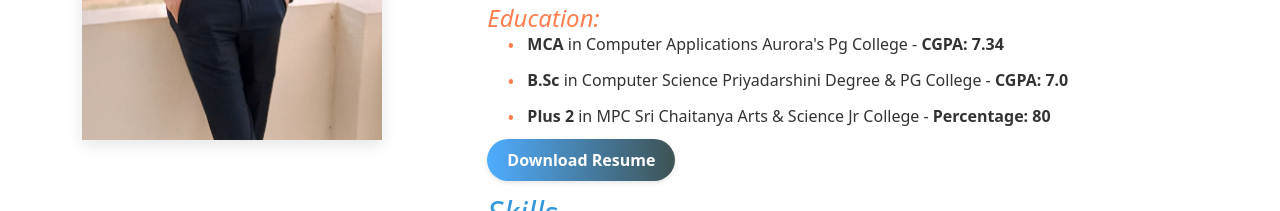
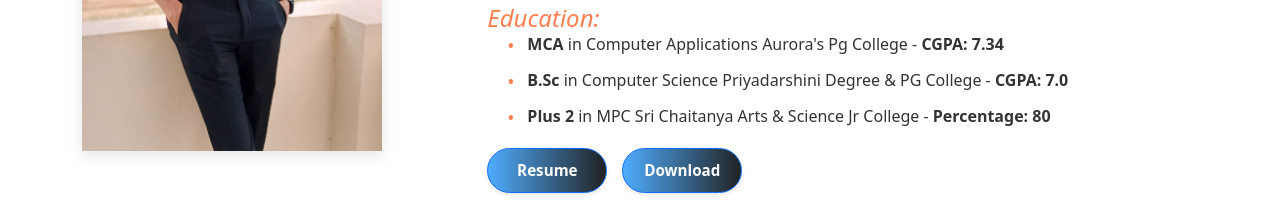
Before and after one commit to N1vas-B/MyPortfolio, a plain HTML site: page index.html in a window 1280 px wide. Shown: the part 1820-2031 px from the top of the page. Drawn offline with nearby package versions, Linux system fonts and the light colour scheme.

```diff
--- a/CSS/style.css
+++ b/CSS/style.css
@@ -512,16 +512,22 @@
   display: inline-block;
   transition: all 0.3s ease;
   text-align: center;
-}
-
+  padding: 10px 20px;
+  font-weight: bold;
+  background: linear-gradient(to right, #4facfe, #191a1a);
+  color: #fff;
+  border-radius: 25px;
+  box-shadow: 0 2px 5px rgba(0, 0, 0, 0.1);
+}
 .resume-buttons .btn-primary {
-  background: linear-gradient(to right, #4facfe, #3e5354);
+  background: linear-gradient(to right, #4facfe, #212222);
   color: #fff;
   border-radius: 25px;
   padding: 10px 20px;
   box-shadow: 0 2px 5px rgba(0, 0, 0, 0.1);
   text-decoration: none;
   font-weight: bold;
+  width: 120px;
 }
 
 .resume-buttons .btn-primary:hover {
--- a/index.html
+++ b/index.html
@@ -31,7 +31,6 @@
           </span>
           <span class="closebtn" onclick="closeSidebar()">&times;</span>
         </div>
-
        <a href="#home"><i class="fas fa-home"></i><span class="link-text">Home</span></a>
        <a href="#about"><i class="fas fa-user"></i><span class="link-text">About</span></a>
        <a href="#experience"><i class="fas fa-briefcase"></i><span class="link-text">Experience</span></a>
@@ -150,9 +149,11 @@
                             <li><strong>Plus 2 </strong>in MPC Sri Chaitanya Arts & Science Jr College - <strong>Percentage: 80</strong></li>
                         </ul>
                    </div>
-                   <div class="resume-buttons" style="margin-top: 20px;">
-                      <a href="./image/viswanivas_javadeveloper.pdf" target="_blank" class="btn-primary">Download Resume</a>
-                   </div>
+                   <div class="resume-buttons" style="margin-top: 20px; display: flex; gap: 15px;">
+                      <a href="./image/viswanivas_bendadi_profile.pdf" target="_blank" class="btn btn-primary">Resume</a>
+                      <a href="./image/viswanivas_bendadi_profile.pdf" download class="btn btn-primary">Download</a>
+                    </div>
+
                     <h3 style="margin-top: 3%; float: left; font-style: italic;">Skills</h3>
                       <div class="skills-container">
                           <div class="skill-category">
```
Also changed, not shown: 2 other files.
